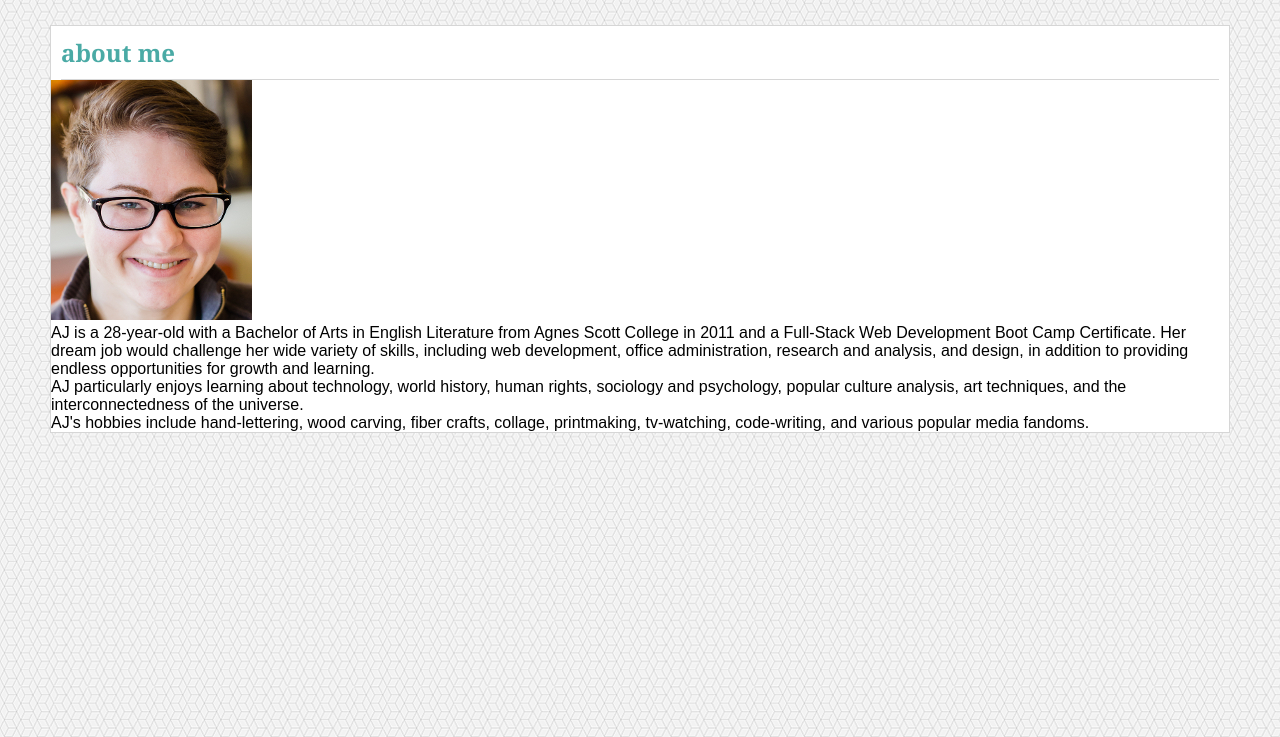
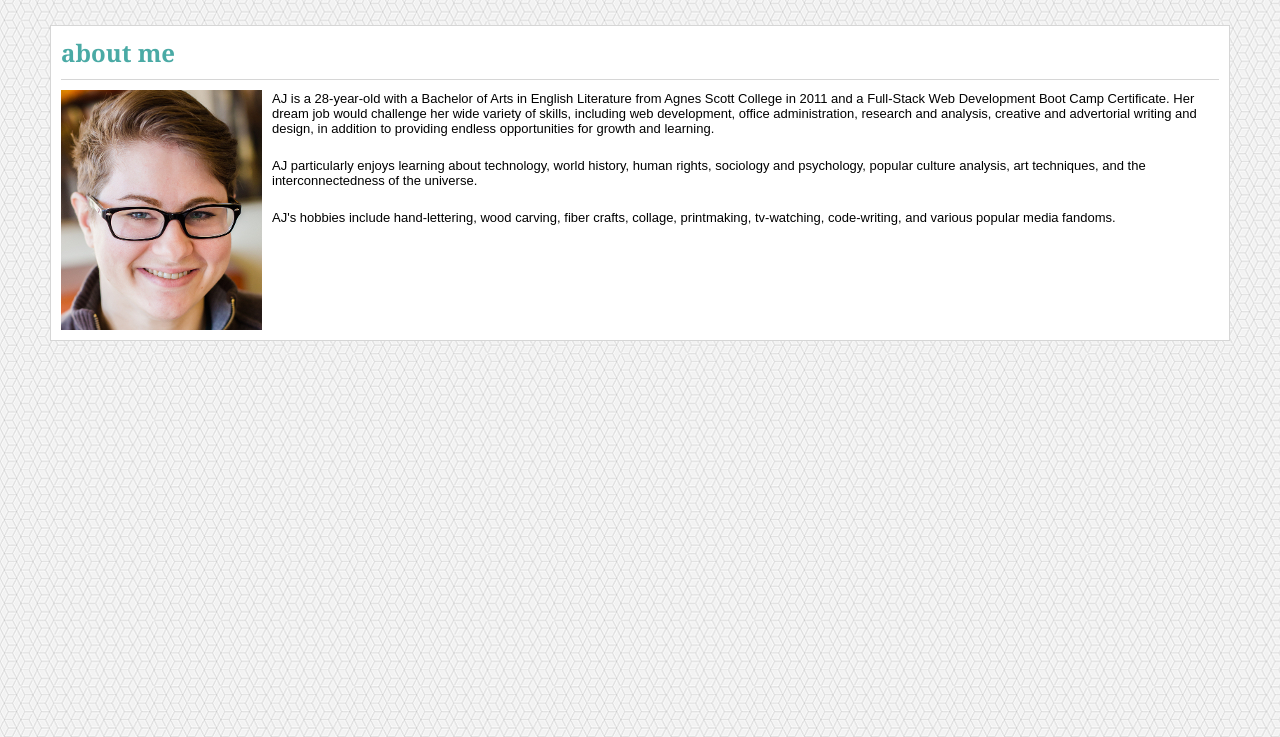
Before and after one commit to enigmatic-agent-scully/Basic-Portfolio, a plain HTML site: page index.html in a window 1280 px wide. Shown: the part 63-800 px from the top of the page. Drawn offline with Linux system fonts and the light colour scheme.

Commit message:
final commit

```diff
--- a/assets/css/style.css
+++ b/assets/css/style.css
@@ -70,6 +70,14 @@ h2 {
   border-bottom: 1px #cccc solid;
   margin: 0px 10px;
 }
+img {
+  float:left;
+  margin: 10px;
+}
+p {
+  padding: 11px;
+  font-size: 13px;
+}
 .work {
   margin: 10px;
   float: left;
--- a/index.html
+++ b/index.html
@@ -24,7 +24,7 @@
         <h2>about me</h2>
             <div class="linerule"></div>
         <img id="bio-image" src="assets/images/AJ.jpg">
-        <p>AJ is a 28-year-old with a Bachelor of Arts in English Literature from Agnes Scott College in 2011 and a Full-Stack Web Development Boot Camp Certificate. Her dream job would challenge her wide variety of skills, including web development, office administration, research and analysis, and design, in addition to providing endless opportunities for growth and learning.</p>
+        <p>AJ is a 28-year-old with a Bachelor of Arts in English Literature from Agnes Scott College in 2011 and a Full-Stack Web Development Boot Camp Certificate. Her dream job would challenge her wide variety of skills, including web development, office administration, research and analysis, creative and advertorial writing and design, in addition to providing endless opportunities for growth and learning.</p>
         <p>AJ particularly enjoys learning about technology, world history, human rights, sociology and psychology, popular culture analysis, art techniques, and the interconnectedness of the universe.</p>
         <p>AJ's hobbies include hand-lettering, wood carving, fiber crafts, collage, printmaking, tv-watching, code-writing, and various popular media fandoms.
         </p>
```
